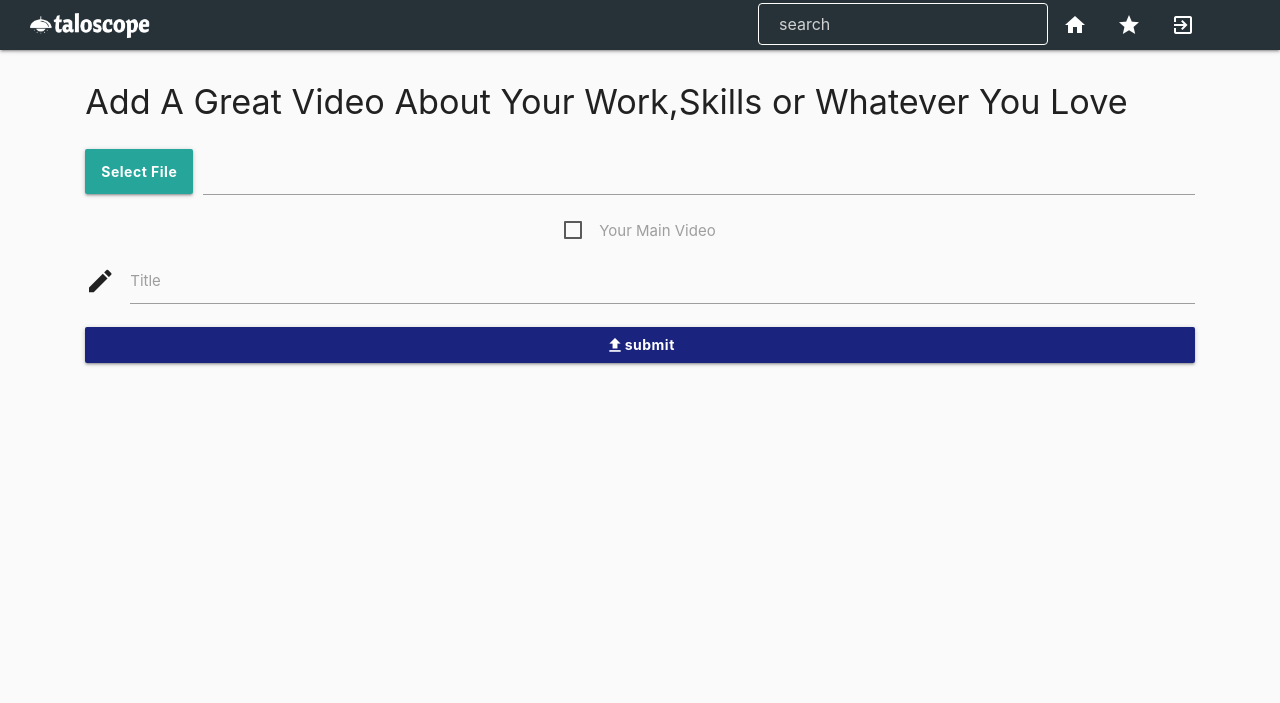
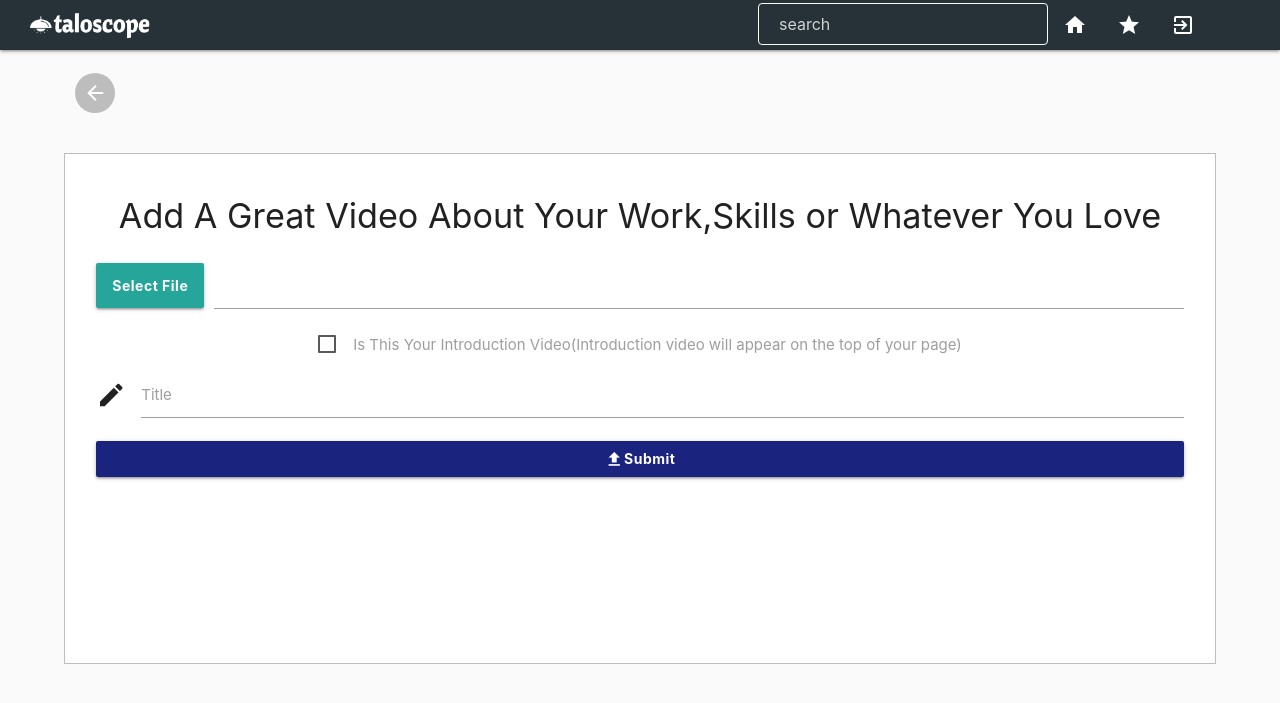
Before and after one commit to DeepakSingh9/taloscope-new, a Django app: page /uploadskills/ in a window 1280 px wide. Shown: the top 703 px of the page. Run offline with Django 3.2, Linux system fonts and the light colour scheme; some libraries are stand-ins or nearby versions.

Commit message:
'folders'

```diff
--- a/dashboard/templates/dashboard/uploadvideo.html
+++ b/dashboard/templates/dashboard/uploadvideo.html
@@ -2,14 +2,17 @@
 {% block title %}taloscope | video{% endblock %}
 {% block content %}
 <div class="container grey-darken-2 ">
-<div class="row" style="padding=10px;margin:10px;">
-      <div class="col center-align"><h4>Add A Great Video About Your Work,Skills or Whatever You Love</h4></div>
-          <form class="col s12 center-align" method="post" enctype="multipart/form-data">
+    <div class="row">
+    <div class="col s12 " style="margin-top:20px;"> <button class="btn-floating btn-flat waves-effect grey lighten-1" onclick="goBack()"><i class="material-icons">arrow_back</i></button></div>
+        </div>
+<div class="row gen-form center-align" style="">
+      <div class="col s12"><h4>Add A Great Video About Your Work,Skills or Whatever You Love</h4></div>
+          <form class="col s12 video-form center-align" method="post" enctype="multipart/form-data" id="video-form">
               {% csrf_token %}
     <div class="file-field input-field">
       <div class="btn">
         <span>Select File</span>
-        <input name="video" type="file" value="{{post.video}}">
+        <input required name="video" type="file" value="{{post.video}}">
       </div>
       <div class="file-path-wrapper">
         <input class="file-path validate" type="text" value="{{post.video.url}}">
@@ -17,7 +20,7 @@
     </div>
               <label>
         <input type="checkbox" {% if post.introduction %} checked="checked" {% endif %} name="introduction" id="" value="on"/>
-        <span>Your Main Video</span>
+        <span>Is This Your Introduction Video(Introduction video will appear on the top of your page)</span>
 
       </label>
 
@@ -25,18 +28,35 @@
               <div class="input-field">
                   <i class="material-icons prefix">edit</i>
        <label for="id_title">Title</label>
-        <input name="title" type="text" id="id_title" value="{{post.title}}">
+        <input required name="title" type="text" id="id_title" value="{{post.title}}">
     </div>
                 <div class="row">
         <div class="col s12 center-align ">
-            <button style="width:100%;" type="submit" class="waves-effect waves-light btn indigo darken-4"><i class="material-icons center">file_upload</i>submit</button>
+            <button style="width:100%;" type="submit" class="waves-effect waves-light btn indigo darken-4"><i class="material-icons center">file_upload</i>Submit</button>
         </div>
     </div>
+            <div class="loader col s12 center-align" id="loader">
+              <div class="preloader-wrapper big active">
+                  <div class="spinner-layer spinner-blue-only">
+                     <div class="circle-clipper left">
+                        <div class="circle"></div>
+                     </div>
+                      <div class="gap-patch">
+                          <div class="circle"></div>
+                      </div>
+                      <div class="circle-clipper right">
+                          <div class="circle"></div>
+                      </div>
+                  </div>
+              </div>
+                <p>Uploading will take few moments depending upon your internet speed and size of the video..Hang on!! You will be redirected to your awesome profile once it is done :)</p>
+                </div>
           </form>
       </div>
 </div>
-<!--<form method="POST">
-    {% csrf_token %}
-    {{form.as_p}}
-</form>-->
+<script>
+    $('#video-form').submit(function() {
+    $('#loader').css('visibility', 'visible');
+});
+</script>
 {% endblock %}
--- a/static/my.js
+++ b/static/my.js
@@ -1,4 +1,3 @@
-
 function goBack() {
   window.history.back();
 }
--- a/static/mystyle.css
+++ b/static/mystyle.css
@@ -511,6 +511,10 @@ height:400px !important;
 background-color:blue;
 }
 
-gen-form::placeholder{
+.gen-form::placeholder{
 color:#9e9e9e !important;
 }
+
+.loader{
+visibility:hidden;
+}
```
